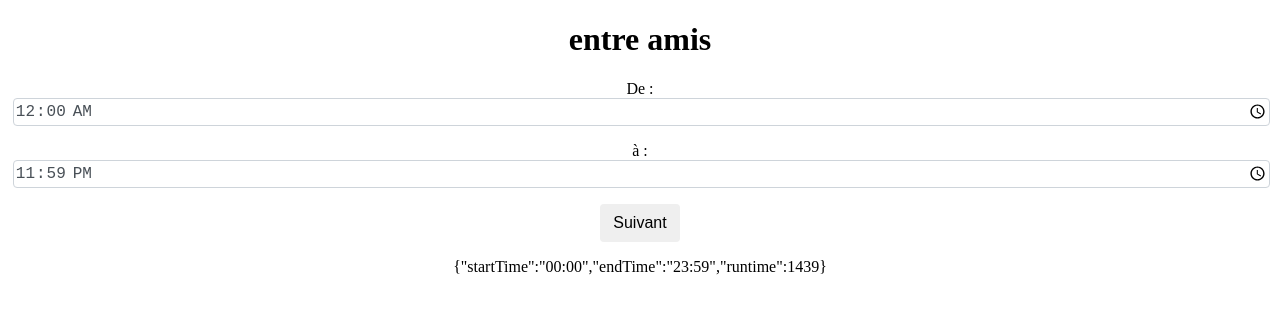
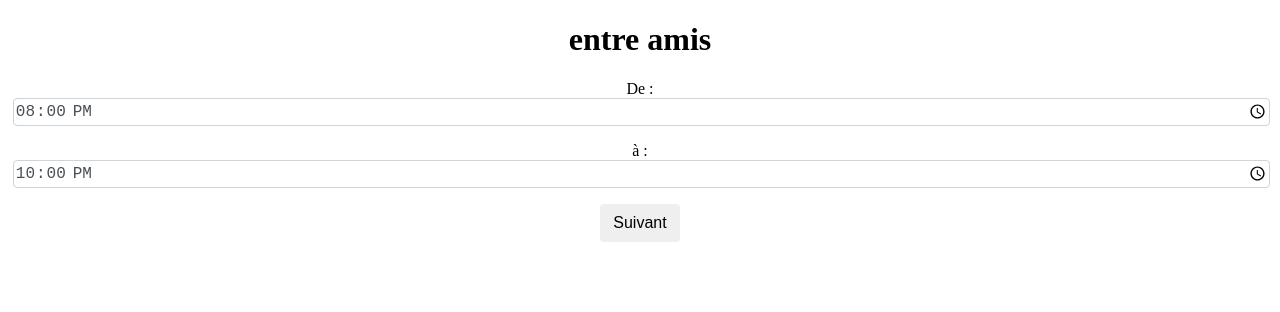
Before and after one commit to WildCodeSchool/remotefr-js-0920-p2-themoviedb, a React (Create React App) app: page /filter-by-duration in a window 1280 px wide. Shown: the top 312 px of the page. Built offline with nearby package versions, Linux system fonts and the light colour scheme.

Commit message:
adding router and reporting status in the App file

```diff
--- a/package.json
+++ b/package.json
@@ -9,6 +9,8 @@
     "prop-types": "^15.7.2",
     "react": "^17.0.1",
     "react-dom": "^17.0.1",
+    "react-router": "^5.2.0",
+    "react-router-dom": "^5.2.0",
     "react-scripts": "4.0.0",
     "react-time": "^4.3.0"
   },
--- a/src/App.jsx
+++ b/src/App.jsx
@@ -1,13 +1,71 @@
+import React from 'react';
 import './App.css';
-import FilterByDuration from './components/FilterByDuration';
+import { Route, Switch, BrowserRouter } from 'react-router-dom';
+import FilterByDuration from './components/filterByDuration/FilterByDuration';
 
-function App() {
-  return (
-    <div className="App">
-      <h1>entre amis</h1>
-      <FilterByDuration startTime="00:00" endTime="23:59" runtime={1439} />
-    </div>
-  );
+class App extends React.Component {
+  constructor(props) {
+    super(props);
+    this.state = {
+      startTime: '20:00',
+      endTime: '22:00',
+      runtime: 120,
+    };
+    this.handleChange = this.handleChange.bind(this);
+    // this.handleSubmit = this.handleSubmit.bind(this);
+  }
+
+  /**
+   * This method allows you to calculate the maximum duration of a film which will
+   * be used to filter during the request to the API
+   */
+  calculruntime() {
+    const { startTime, endTime } = this.state;
+    // calculation of the maximum length of the film
+    const xstart =
+      Number(startTime.substr(0, 2)) * 60 + Number(startTime.substr(3));
+    const xend = Number(endTime.substr(0, 2)) * 60 + Number(endTime.substr(3));
+    if (xstart > xend) {
+      this.setState({
+        runtime: 1440 - xstart + xend,
+      });
+    }
+    this.setState({
+      runtime: xend - xstart,
+    });
+  }
+
+  handleChange(event) {
+    const { name } = event.target;
+    this.setState(
+      {
+        [name]: event.target.value,
+      },
+      this.calculruntime,
+    );
+  }
+
+  render() {
+    const { startTime, endTime, runtime } = this.state;
+    return (
+      <div className="App">
+        <h1>entre amis</h1>
+        <BrowserRouter>
+          <Switch>
+            <Route path="/filter-by-duration">
+              <FilterByDuration
+                startTime={startTime}
+                endTime={endTime}
+                runtime={runtime}
+                handleChange={this.handleChange}
+              />
+            </Route>
+            {JSON.stringify({ startTime, endTime, runtime })}
+          </Switch>
+        </BrowserRouter>
+      </div>
+    );
+  }
 }
 
 export default App;
--- a/src/components/FilterByDuration.jsx
+++ /dev/null
@@ -1,85 +0,0 @@
-import React from 'react';
-import PropTypes from 'prop-types';
-import InputFormField from './InputFormField';
-import ButtonFormField from './ButtonFormField';
-import './FilterByDuration.css';
-
-class FilterByDuration extends React.Component {
-  constructor(props) {
-    super(props);
-    // eslint-disable-next-line react/no-unused-state
-    this.state = {
-      startTime: props.startTime,
-      endTime: props.endTime,
-      runtime: props.runtime,
-    };
-
-    this.handleChange = this.handleChange.bind(this);
-    this.handleSubmit = this.handleSubmit.bind(this);
-  }
-
-  calculruntime() {
-    const { startTime, endTime } = this.state;
-    // calculation of the maximum length of the film
-    const xstart =
-      Number(startTime.substr(0, 2)) * 60 + Number(startTime.substr(3));
-    const xend = Number(endTime.substr(0, 2)) * 60 + Number(endTime.substr(3));
-    if (xstart > xend) {
-      this.setState({
-        runtime: 1440 - xstart + xend,
-      });
-    }
-    this.setState({
-      runtime: xend - xstart,
-    });
-  }
-
-  handleChange(event) {
-    const { name } = event.target;
-    this.setState(
-      {
-        [name]: event.target.value,
-      },
-      this.calculruntime,
-    );
-  }
-
-  handleSubmit(event) {
-    event.preventDefault();
-    // const data = JSON.stringify(this.state);
-    return this.state;
-  }
-
-  render() {
-    const { startTime, endTime, runtime } = this.state;
-    return (
-      <form className="container" onSubmit={this.handleSubmit}>
-        <InputFormField
-          name="startTime"
-          value={startTime}
-          onChange={this.handleChange}
-        >
-          De :
-        </InputFormField>
-        <InputFormField
-          name="endTime"
-          value={endTime}
-          onChange={this.handleChange}
-        >
-          à :
-        </InputFormField>
-
-        <ButtonFormField onClick={this.handleSubmit} />
-        {JSON.stringify({ startTime, endTime, runtime })}
-      </form>
-    );
-  }
-}
-
-FilterByDuration.propTypes = {
-  startTime: PropTypes.string.isRequired,
-  endTime: PropTypes.string.isRequired,
-  runtime: PropTypes.number.isRequired,
-};
-
-export default FilterByDuration;
--- /dev/null
+++ b/src/components/filterByDuration/FilterByDuration.jsx
@@ -0,0 +1,41 @@
+import React from 'react';
+import PropTypes from 'prop-types';
+import InputFormField from './InputFormField';
+import ButtonFormField from './ButtonFormField';
+import './FilterByDuration.css';
+
+class FilterByDuration extends React.Component {
+  handleSubmit = (event) => {
+    event.preventDefault();
+    // const data = JSON.stringify(this.state);
+    return this.state;
+  };
+
+  render() {
+    const { startTime, endTime, handleChange } = this.props;
+    return (
+      <form className="container" onSubmit={this.handleSubmit}>
+        <InputFormField
+          name="startTime"
+          value={startTime}
+          onChange={handleChange}
+        >
+          De :
+        </InputFormField>
+        <InputFormField name="endTime" value={endTime} onChange={handleChange}>
+          à :
+        </InputFormField>
+
+        <ButtonFormField onClick={this.handleSubmit} />
+      </form>
+    );
+  }
+}
+
+FilterByDuration.propTypes = {
+  startTime: PropTypes.string.isRequired,
+  endTime: PropTypes.string.isRequired,
+  handleChange: PropTypes.func.isRequired,
+};
+
+export default FilterByDuration;
--- a/src/components/InputFormField.jsx
+++ b/src/components/filterByDuration/InputFormField.jsx
@@ -21,7 +21,8 @@ function InputFormField({ name, value, onChange, children }) {
 
 InputFormField.propTypes = {
   name: PropTypes.string.isRequired,
-  value: PropTypes.string.isRequired,
+  // eslint-disable-next-line react/require-default-props
+  value: PropTypes.string,
   onChange: PropTypes.func.isRequired,
   children: PropTypes.string.isRequired,
 };
```
Also changed, not shown: src/components/filterByDuration/ButtonFormField.jsx (renamed from src/components/ButtonFormField.jsx), src/components/filterByDuration/FilterByDuration.css (renamed from src/components/FilterByDuration.css).
